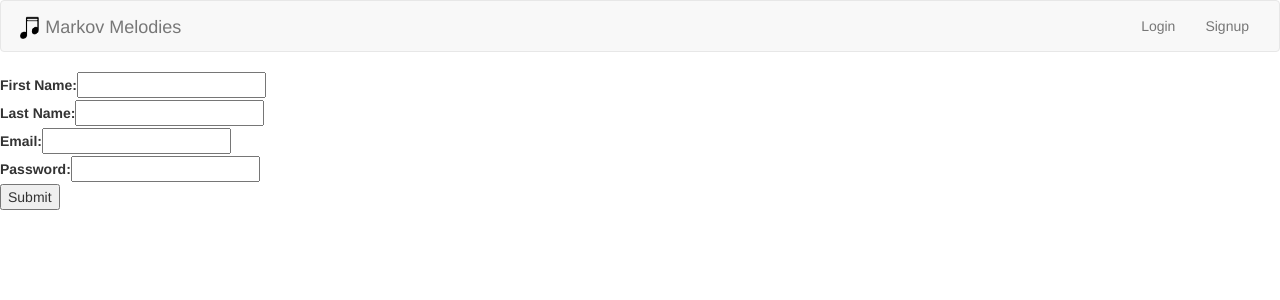
After one commit to jacquelineawatts/Markov_Melodies, a Flask app: page /signup in a window 1280 px wide. The commit adds this page. Shown: the top 300 px of the page. Run offline with Flask 2, Linux system fonts and the light colour scheme; some libraries are stand-ins or nearby versions.

Commit message:
Created signup, login, and logout routes and correponding templates.

```diff
--- a/server.py
+++ b/server.py
@@ -2,7 +2,7 @@ from flask import Flask, jsonify, render_template, redirect, request, flash, ses
 from flask_debugtoolbar import DebugToolbarExtension
 from jinja2 import StrictUndefined
 from sqlalchemy.orm.exc import NoResultFound, MultipleResultsFound
-from model import connect_to_db
+from model import connect_to_db, db
 from model import User, Melody, Note, MelodyNote, Markov, Outcome, Connection, Like
 # import melody_generator
 
@@ -53,8 +53,9 @@ def show_profile(user_id):
     """Displays a users profile. """
 
     user = User.query.get(user_id)
+    melodies = User.melodies
 
-    return render_template('profile.html', user=user)
+    return render_template('profile.html', user=user, melodies=melodies)
 
 
 @app.route('/signup', methods=['GET'])
@@ -66,32 +67,81 @@ def get_signup_form():
 @app.route('/signup', methods=['POST'])
 def process_signup():
 
-    pass
+    email = request.form.get('email')
+    password = request.form.get('password')
+    first_name = request.form.get('first_name')
+    last_name = request.form.get('last_name')
+
+    emails = db.session.query(User.email).all()
+
+    if email in emails:
+        return redirect('/login')
+
+    else:
+        user = User(email=email,
+                    password=password,
+                    first_name=first_name,
+                    last_name=last_name,
+                    )
+
+        db.session.add(user)
+        db.session.commit()
+        session['user_id'] = user.user_id
+
+        return redirect('/profile/{}'.format(user.user_id))
 
 
 @app.route('/login', methods=['GET'])
 def shows_login():
 
-    pass
+    return render_template('login.html')
 
 
 @app.route('/login', methods=['POST'])
 def process_login():
 
-    pass
+    email = request.form.get('email')
+    password = request.form.get('password')
+
+    user_query = db.session.query(User).filter_by(email=email)
+    try:
+        user = user_query.one()
+    except NoResultFound:
+        print "No user instance found for this email in db."
+        user = None
+    except MultipleResultsFound:
+        print "Multiple user instances found for this email in db."
+        user = user_query.first()
+
+    if user:
+        if user.password == password:
+            flash("You've successfully logged in.")
+            session['user_id'] = user.user_id
+            return redirect('/profile/{}'.format(user.user_id))
+        else:
+            flash("I'm sorry that password is incorrect. Please try again.")
+            return redirect('/login')
+
+    else:
+        flash("""I'm sorry that email is not in our system. Please try again
+                or go to our registration page to create a new account.""")
+        return redirect('/login')
+
 
 
 @app.route('/logout')
 def processes_logout():
     """ """
 
-    pass
+    session['user_id'] = None
+    flash("You've successfully logged out!")
+    return redirect('/')
 
 
 if __name__ == "__main__":
 
     app.debug = True
     connect_to_db(app)
-    DebugToolbarExtension(app)
+    # DebugToolbarExtension(app)
 
     app.run(host='0.0.0.0')
--- /dev/null
+++ b/static/main.css
@@ -0,0 +1,4 @@
+.navbar-brand > img {
+    display: inline;
+    max-height: 25px
+}
--- a/templates/base.html
+++ b/templates/base.html
@@ -2,6 +2,8 @@
 <html>
 <head>
     <title>{% block title %} ENTER CHILD TEMPLATE BLOCK TITLE HERE {% endblock %}</title>
+    <link rel="stylesheet" href="https://maxcdn.bootstrapcdn.com/bootstrap/3.3.7/css/bootstrap.min.css" integrity="sha384-BVYiiSIFeK1dGmJRAkycuHAHRg32OmUcww7on3RYdg4Va+PmSTsz/K68vbdEjh4u" crossorigin="anonymous">
+    <link rel="stylesheet" href="/static/main.css">
 </head>
 <body>
 
@@ -12,7 +14,55 @@
       {% endfor %}
   {% endwith %}
 
+<nav class="navbar navbar-default">
+  <div class="container-fluid">
+    <div class="navbar-header">
+      <a class="navbar-brand navbar-left" href="/">
+        <img alt="Melodies" src="/static/noun_559651_cc.png">Markov Melodies
+      </a>
+    </div>
+    <div class="collapse navbar-collapse" id="bs-example-navbar-collapse-1">
+      <ul class="nav navbar-nav navbar-right">
+        {% if ('user_id' in session) and (session['user_id'])%}
+          <li><a href="/logout">Logout</a></li>
+        {% else %}
+          <li><a href="/login" data-toggle="modal" data-target="#loginModal">Login</a></li>
+          <li><a href="/signup" data-toggle="" data-target="#signupModal">Signup</a></li>
+        {% endif %}
+      </ul>
+    </div>
+  </div>
+</nav>
+
+
+
+<!-- Modal -->
+<!-- <div class="modal fade" id="loginModal" tabindex="-1" role="dialog" aria-labelledby="myModalLabel">
+  <div class="modal-dialog" role="document">
+    <div class="modal-content">
+      <div class="modal-header">
+        <button type="button" class="close" data-dismiss="modal" aria-label="Close"><span aria-hidden="true">&times;</span></button>
+        <h4 class="modal-title" id="myModalLabel">Modal title</h4>
+      </div>
+      <div class="modal-body">
+        ...
+      </div>
+      <div class="modal-footer">
+        <button type="button" class="btn btn-default" data-dismiss="modal">Close</button>
+        <button type="button" class="btn btn-primary">Save changes</button>
+      </div>
+    </div>
+  </div>
+</div>
+ -->
+
+
+
   <!-- CHILD TEMPLATE BODY CONTENT  -->
   {% block body %} ENTER CHILD TEMPLATE BLOCK CONTENT HERE {% endblock %}
-</body>
+
+  <script src="https://maxcdn.bootstrapcdn.com/bootstrap/3.3.7/js/bootstrap.min.js" integrity="sha384-Tc5IQib027qvyjSMfHjOMaLkfuWVxZxUPnCJA7l2mCWNIpG9mGCD8wGNIcPD7Txa" crossorigin="anonymous"></script>
+  <script src="http://code.jquery.com/jquery.js"></script>
+  </body>
+
 </html>
--- a/templates/index.html
+++ b/templates/index.html
@@ -42,4 +42,6 @@
     <input type="submit" value="Submit">
 
 </form>
+
+
 {% endblock %}
--- a/templates/results.html
+++ b/templates/results.html
@@ -9,4 +9,9 @@
 <p>{{ note }}</p>
 {% endfor %}
 
+<!-- <audio controls>
+    Use fluidsynth and fluid-soundfont-gm for midi > wav conversion
+</audio>
+ -->
+
 {% endblock %}
--- /dev/null
+++ b/templates/signup.html
@@ -0,0 +1,13 @@
+{% extends 'base.html' %}
+{% block title %} Signup {% endblock %}
+
+{% block body %}
+<form action='/signup' method='POST'>
+    <label for='first_name'>First Name: </label><input type='first_name' name='first_name'><br>
+    <label for='last_name'>Last Name: </label><input type='last_name' name='last_name'><br>
+    <label for='email'>Email: </label><input type='email' name='email'><br>
+    <label for='password'>Password: </label><input type='password' name='password'><br>
+    <input type='submit' name='submit' value='Submit'><br>
+</form>
+
+{% endblock %}
```
Also changed, not shown: templates/login.html (added, +10 -0 lines), templates/profile.html (+12 -0 lines), static/noun_105317_cc.png (added), static/noun_559651_cc.png (added).
